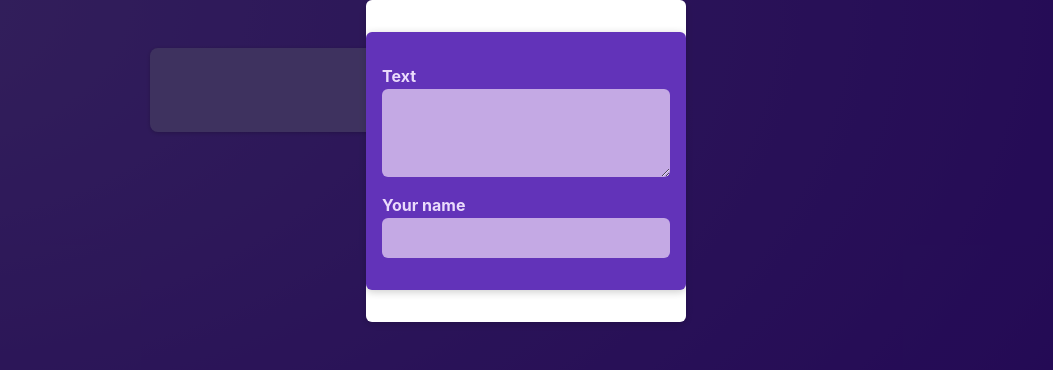
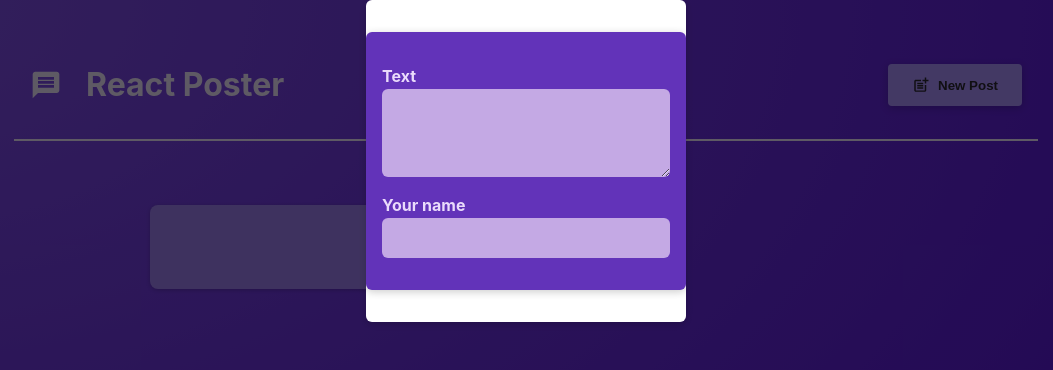
Before and after one commit to Syartaa/react-poster, a React (Vite) app in the folder poster/: page / in a window 1280 px wide. Shown: the top 370 px of the page, without its empty margins (114-1167 px from the left). Built offline with nearby package versions, Linux system fonts and the light colour scheme.

Commit message:
oppening and closing new post

```diff
--- a/poster/package.json
+++ b/poster/package.json
@@ -11,7 +11,8 @@
   },
   "dependencies": {
     "react": "^18.2.0",
-    "react-dom": "^18.2.0"
+    "react-dom": "^18.2.0",
+    "react-icons": "^4.12.0"
   },
   "devDependencies": {
     "@types/react": "^18.2.37",
--- a/poster/src/App.jsx
+++ b/poster/src/App.jsx
@@ -1,10 +1,26 @@
 import PostsList from "./components/PostsList";
+import MainHeader from "./components/MainHeader";
+import { useState } from "react";
+function App() {
+  const [modalIsVisible, setModalIsVisible] = useState(true);
 
-function App() {
+  function showModalHandler() {
+    setModalIsVisible(true);
+  }
+
+  function hideModalHandler() {
+    setModalIsVisible(false);
+  }
+
   return (
-    <main>
-     <PostsList/>
-    </main>
+    <>
+      <MainHeader onCreatePost={showModalHandler} />
+      <main>
+        <PostsList
+        isPosting={modalIsVisible}
+        onStopPosting={hideModalHandler} />
+      </main>
+    </>
   );
 }
 
--- /dev/null
+++ b/poster/src/components/MainHeader.jsx
@@ -0,0 +1,22 @@
+import { MdPostAdd, MdMessage } from 'react-icons/md';
+
+import classes from './MainHeader.module.css';
+
+function MainHeader({ onCreatePost }) {
+  return (
+    <header className={classes.header}>
+      <h1 className={classes.logo}>
+        <MdMessage />
+        React Poster
+      </h1>
+      <p>
+        <button className={classes.button} onClick={onCreatePost}>
+          <MdPostAdd size={18} />
+          New Post
+        </button>
+      </p>
+    </header>
+  );
+}
+
+export default MainHeader;
--- /dev/null
+++ b/poster/src/components/MainHeader.module.css
@@ -0,0 +1,36 @@
+.header {
+    /* padding: 2rem 10%; */
+    margin: 2rem 10%;
+    padding: 1rem;
+    text-align: center;
+    display: flex;
+    justify-content: space-between;
+    align-items: center;
+    border-bottom: 2px solid #ece1fa;
+  }
+
+  .logo {
+    font-size: 2rem;
+    display: flex;
+    gap: 1.5rem;
+    align-items: center;
+    color: #ece1fa;
+  }
+
+  .button {
+    display: inline-flex;
+    align-items: center;
+    gap: 0.5rem;
+    padding: 0.75rem 1.5rem;
+    background-color: #a990fb;
+    color: #2a2630;
+    border: none;
+    border-radius: 4px;
+    box-shadow: 0 2px 8px rgba(0, 0, 0, 0.2);
+    cursor: pointer;
+    font-weight: bold;
+  }
+
+  .button:hover {
+    background-color: #8c6cf7;
+  }
--- a/poster/src/components/Modal.module.css
+++ b/poster/src/components/Modal.module.css
@@ -1,4 +1,3 @@
-
 .backdrop {
   position: fixed;
   top: 0;
--- a/poster/src/components/PostsList.jsx
+++ b/poster/src/components/PostsList.jsx
@@ -1,3 +1,4 @@
+/* eslint-disable react/prop-types */
 import { useState } from "react";
 
 import NewPost from "./NewPost";
@@ -5,14 +6,10 @@ import Post from "./Post";
 import classes from "./PostsList.module.css";
 import Modal from "./Modal";
 
-const PostsList = () => {
+const PostsList = ({isPosting, onStopPosting }) => {
   const [enteredBody, setEnteredBody] = useState("");
   const [enteredAuthor, setEnteredAuthor] = useState("");
-  const [modalIsVisible, setModalIsVisible] = useState(true);
 
-  function hideModalHandler() {
-    setModalIsVisible(false);
-  }
 
   function bodyChangeHandler(event) {
     setEnteredBody(event.target.value);
@@ -37,8 +34,8 @@ const PostsList = () => {
 
   return (
     <>
-      {modalIsVisible && (
-        <Modal onClose={hideModalHandler}>
+      {isPosting && (
+        <Modal onClose={onStopPosting}>
           <NewPost
             onBodyChange={bodyChangeHandler}
             onAuthorChange={authorChangeHandler}
```
Also changed, not shown: 1 other file (tests, documents, lock files or other folders). Lines whose indentation alone changed are shown as unchanged.
